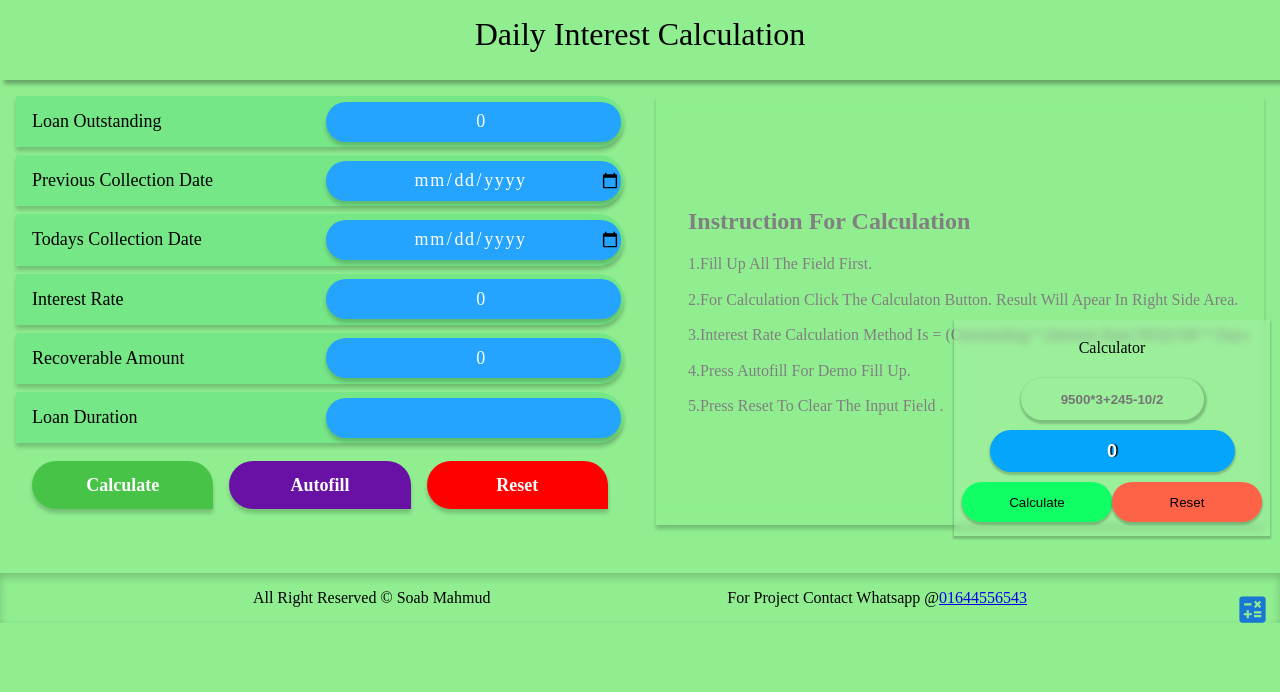
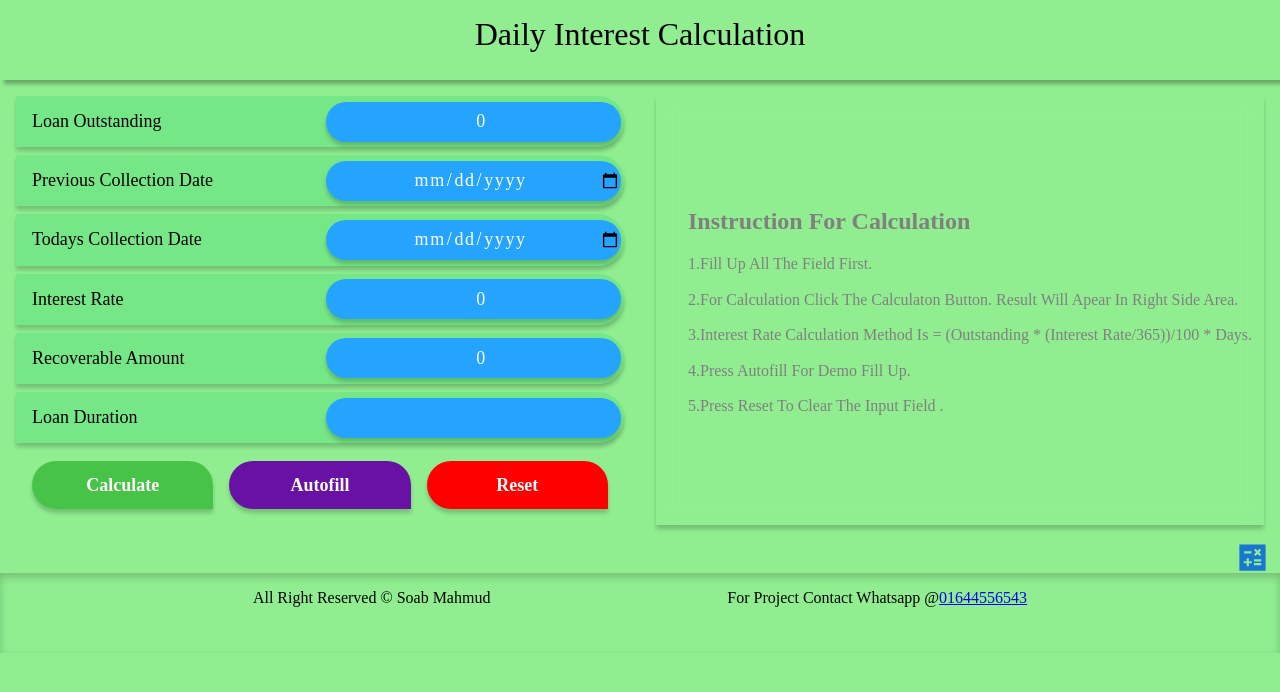
Before and after one commit to Soab42/loancalcweb, a React (Create React App) app: page / in a window 1280 px wide. Shown: the top 692 px of the page. Built offline with nearby package versions, Linux system fonts and the light colour scheme.

Commit message:
calc hover

```diff
--- a/package.json
+++ b/package.json
@@ -14,6 +14,7 @@
     "react": "^18.2.0",
     "react-dom": "^18.2.0",
     "react-icon": "^1.0.0",
+    "react-modal": "^3.16.1",
     "react-router-dom": "^6.4.3",
     "react-scripts": "5.0.1",
     "web-vitals": "^2.1.4"
--- a/src/components/Footer.js
+++ b/src/components/Footer.js
@@ -1,14 +1,26 @@
-import { useState } from "react";
+import Modal from "react-modal";
+import React from "react";
 import Calculator from "../page/Calculator";
-import CalculateIcon from "@mui/icons-material/Calculate";
+
+import CalculateIcon from "@mui/icons-material/CalculateSharp";
+import CloseIcon from "@mui/icons-material/Cancel";
 import classes from "../styles/Daily.module.css";
 export default function Footer() {
-  const [show, SetShow] = useState(false);
+  let subtitle;
+  const [modalIsOpen, setIsOpen] = React.useState(false);
 
-  const calcshow = () => {
-    !show ? SetShow(true) : SetShow(false);
-    console.log(show);
-  };
+  function openModal() {
+    setIsOpen(true);
+  }
+
+  function afterOpenModal() {
+    // references are now sync'd and can be accessed.
+    subtitle.style.color = "#f00";
+  }
+
+  function closeModal() {
+    setIsOpen(false);
+  }
   return (
     <div
       className={classes.footer}
@@ -24,12 +36,46 @@ export default function Footer() {
         for project contact Whatsapp @
         <a href="https://wa.me/1644556543">01644556543</a>
       </p>
-      <div className={classes.calcicon} onClick={calcshow}>
+      <div className={classes.calcicon} onClick={openModal}>
         {<CalculateIcon fontSize="large" color="primary" />}
       </div>
-      <div className={classes.calc} style={{ right: show ? -350 : 10 }}>
-        <Calculator />
-      </div>
+
+      <Modal
+        isOpen={modalIsOpen}
+        onAfterOpen={afterOpenModal}
+        onRequestClose={closeModal}
+        style={customStyles}
+        contentLabel="Example Modal"
+      >
+        <div
+          onClick={closeModal}
+          style={{
+            position: "fixed",
+            zIndex: 2,
+            right: "0",
+            top: 0,
+          }}
+        >
+          {<CloseIcon fontSize="small" color="dark" />}
+        </div>
+        <div className={classes.calc}>
+          <Calculator />
+        </div>
+      </Modal>
     </div>
   );
 }
+const customStyles = {
+  overlay: { backgroundColor: "rgba(0, 0, 0, .2)" },
+  content: {
+    top: "50%",
+    left: "50%",
+    right: "auto",
+    bottom: "auto",
+    transition: "1s",
+    marginRight: "-50%",
+    backgroundColor: "transparent",
+    textAlign: "center",
+    transform: "translate(-50%, -50%)",
+  },
+};
--- a/src/index.css
+++ b/src/index.css
@@ -1,7 +1,7 @@
 body {
   margin: 0;
-  font-family: -apple-system, BlinkMacSystemFont, 'Segoe UI', 'Roboto', 'Oxygen',
-    'Ubuntu', 'Cantarell', 'Fira Sans', 'Droid Sans', 'Helvetica Neue',
+  font-family: -apple-system, BlinkMacSystemFont, "Segoe UI", "Roboto", "Oxygen",
+    "Ubuntu", "Cantarell", "Fira Sans", "Droid Sans", "Helvetica Neue",
     sans-serif;
   -webkit-font-smoothing: antialiased;
   -moz-osx-font-smoothing: grayscale;
@@ -9,6 +9,23 @@ body {
 }
 
 code {
-  font-family:cascadia code, source-code-pro, Menlo, Monaco, Consolas, 'Courier New',
-    monospace;
+  font-family: cascadia code, source-code-pro, Menlo, Monaco, Consolas,
+    "Courier New", monospace;
 }
+.ReactModal__Overlay {
+  backdrop-filter: blur(0);
+  opacity: 1;
+  transition: all 500ms ease-in-out;
+}
+
+.ReactModal__Overlay--after-open {
+  backdrop-filter: blur(3px);
+  transition: all 500ms ease-in-out;
+  opacity: 1;
+}
+
+.ReactModal__Overlay--before-close {
+  opacity: 0;
+  transition: all 500ms ease-in-out;
+  transition: 1s;
+}
--- a/src/page/Calculator.js
+++ b/src/page/Calculator.js
@@ -1,15 +1,16 @@
 import React, { useState } from "react";
 
 export default function Calculator() {
-  const [data, setdata] = useState();
+  const [data, setdata] = useState(0);
   const [result, setResult] = useState(0);
   const calculate = () => {
     setResult(eval(data));
   };
   const Reset = () => {
-    setdata();
+    setdata(0);
     setResult(0);
   };
+
   return (
     <div
       style={{
@@ -82,6 +83,7 @@ export default function Calculator() {
         >
           <button
             onClick={calculate}
+            onMouseOver
             style={{
               height: 40,
               border: "none",
@@ -90,6 +92,7 @@ export default function Calculator() {
               width: 150,
               backgroundColor: "rgba(15,255,100,1)",
               textAlign: "center",
+              translate: 0,
             }}
           >
             Calculate
--- a/src/styles/Daily.module.css
+++ b/src/styles/Daily.module.css
@@ -132,23 +132,21 @@
   background-color: lightgreen;
   text-align: center;
   row-gap: 0.31rem;
+  height: 5rem;
   margin-top: 2rem;
   background-color: transparent;
   box-shadow: inset 0px 4px 8px 0 rgba(0, 0, 0, 0.2);
+
   font-family: cascadia code;
-  position: static;
+  position: relative;
 }
 .calcicon {
-  position: absolute;
-  top: 37rem;
+  position: fixed;
+  top: 540px;
   right: 10px;
-}
-.calc {
-  position: absolute;
-  top: 20rem;
-  right: 1rem;
   transition: 1s;
 }
+
 @media (max-width: 500px) {
   .frame {
     grid-template-columns: 1fr;
```
Also changed, not shown: 1 other file (tests, documents, lock files or other folders).
